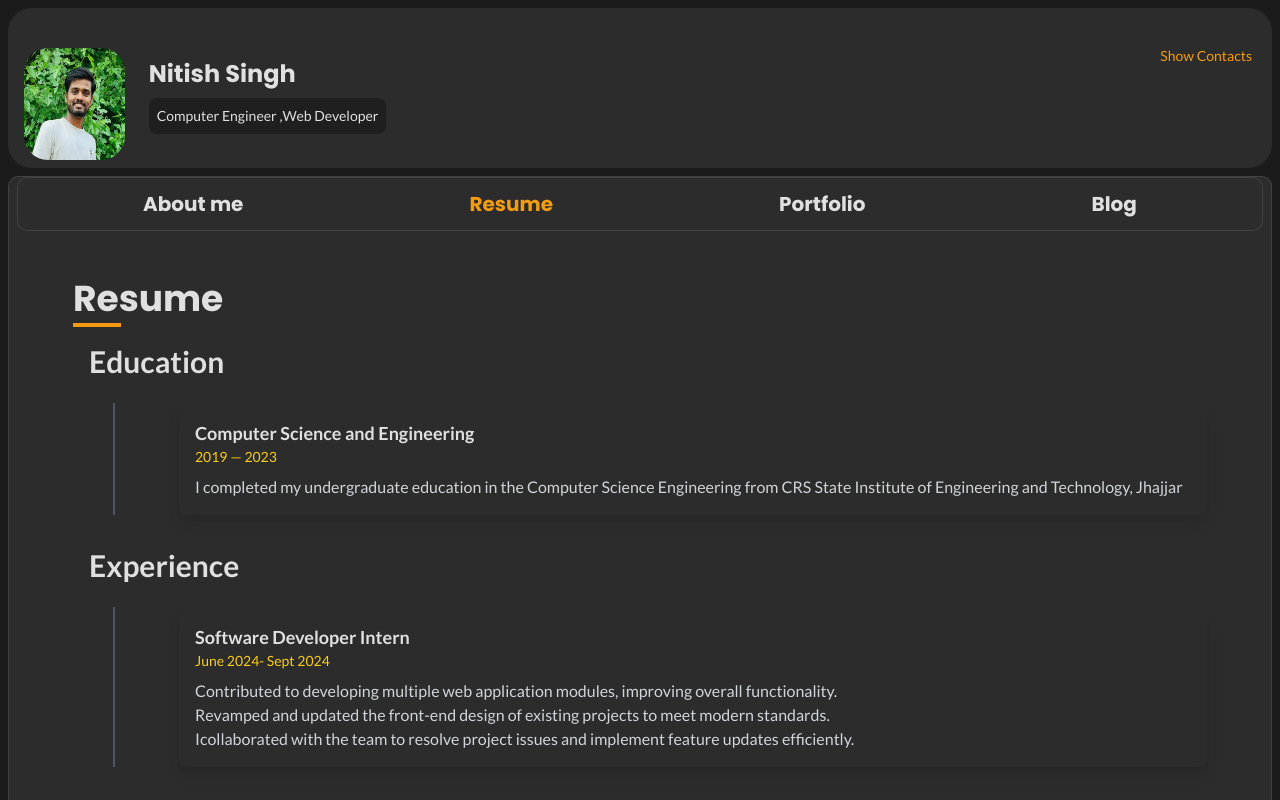
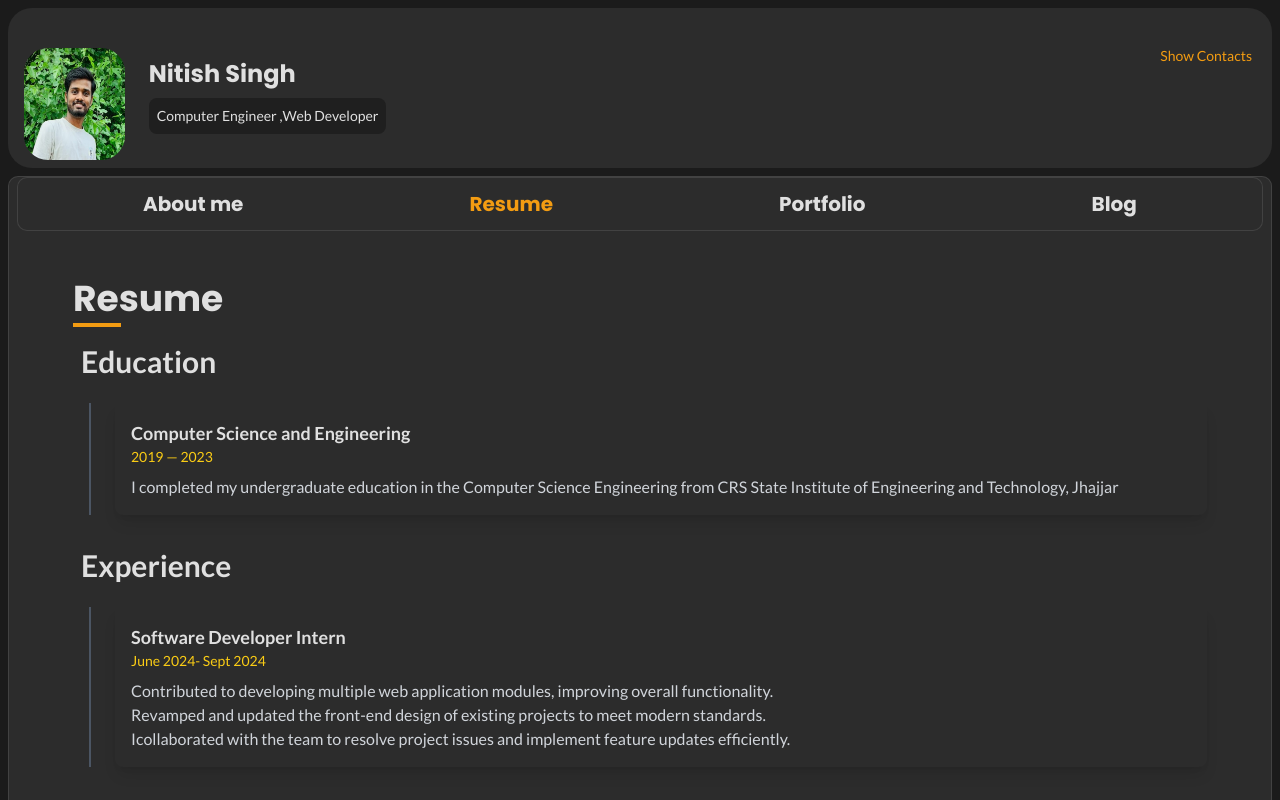
Before and after one commit to Singh26Nitish/profile, a React (Create React App) app: page /resume in a window 1280 px wide. Built offline with nearby package versions, Linux system fonts and the light colour scheme.

Commit message:
responsiveness test 2.0

```diff
--- a/src/Components/Aside.js
+++ b/src/Components/Aside.js
@@ -17,7 +17,7 @@ function Aside() {
             {/* About me section */}
             <div className="flex justify-start items-center px-4">
                 <div className="mr-6">
-                    <img src={profile} alt="pfp" className="h-28 w-auto mt-10 rounded-3xl" />
+                    <img src={profile} alt="pfp" className="h-28 w-28 mt-10 rounded-3xl" />
                 </div>
 
                 <div className="flex justify-between w-full">
--- a/src/Components/EducationTimeline.js
+++ b/src/Components/EducationTimeline.js
@@ -3,7 +3,7 @@ import data from './data.json';
 
   const TimelineItem = ({ title, date, description, description1, description2, description3 }) => (
     <div className="relative mb-8">
-      <div className="ml-8">
+      <div className="ml-4">
         <div className="text-font p-4 rounded-lg shadow-lg">
           <h3 className="text-lg font-semibold">{title}</h3>
           <span className="block text-sm text-yellow-400 mb-2">{date}</span>
@@ -17,7 +17,7 @@ import data from './data.json';
   );
 
   const TimelineEdu = () => (
-    <div className="relative border-l-2 border-gray-600 ml-6 pl-8">
+    <div className="relative border-l-2 border-gray-600 ml-2 pl-2">
       {data.education.map((item, index) => (
         <TimelineItem
           key={index}
@@ -30,7 +30,7 @@ import data from './data.json';
   );
 
   const TimelineExp = () => (
-    <div className="relative border-l-2 border-gray-600 ml-6 pl-8">
+    <div className="relative border-l-2 border-gray-600 ml-2 pl-2">
       {data.experience.map((item, index) => (
         <TimelineItem
           key={index}
@@ -46,7 +46,7 @@ import data from './data.json';
 
   export default function EducationTimeline() {
     return (
-      <div className="text-font ml-4">
+      <div className="text-font ml-2">
         <h1 className="text-3xl font-bold mb-6">Education</h1>
         <TimelineEdu />
         <h1 className="text-3xl font-bold mb-6">Experience</h1>
--- a/src/routes/About.js
+++ b/src/routes/About.js
@@ -20,7 +20,7 @@ function About() {
                 <h1 className="text-3xl font-bold relative inline-block mb-5 font-poppins">What Am I Doing?</h1>
                 <div className="flex-col flex-wrap justify-around">
                     {/* First Card */}
-                    <div className="rounded-lg p-6 w-4/5 shadow-lg bg-content my-2">
+                    <div className="rounded-lg p-6 shadow-lg bg-content my-2">
                         <div className="flex items-center">
                             <div>
                                 <h2 className="text-xl font-semibold">Frontend Developer</h2>
@@ -30,7 +30,7 @@ function About() {
                     </div>
 
                     {/* Second Card */}
-                    <div className="rounded-lg p-6 w-4/5 shadow-lg bg-content my-2">
+                    <div className="rounded-lg p-6 shadow-lg bg-content my-2">
                         <div className="flex items-center">
                             <div>
                                 <h2 className="text-xl font-semibold">Position</h2>
@@ -40,7 +40,7 @@ function About() {
                     </div>
 
                     {/* Third Card */}
-                    <div className="rounded-lg p-6 w-4/5 shadow-lg bg-content my-2">
+                    <div className="rounded-lg p-6  shadow-lg bg-content my-2">
                         <div className="flex items-center">
                             <div>
                                 <h2 className="text-xl font-semibold">Side stuff</h2>
```
